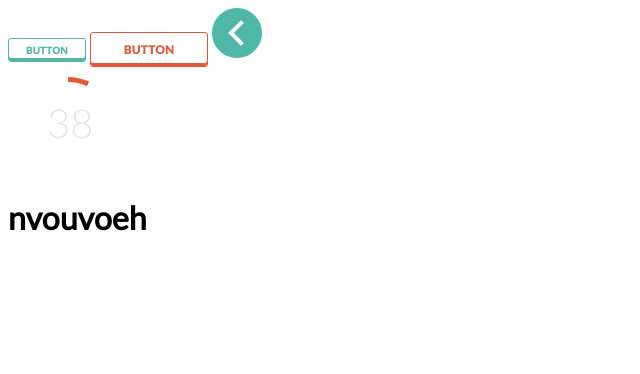
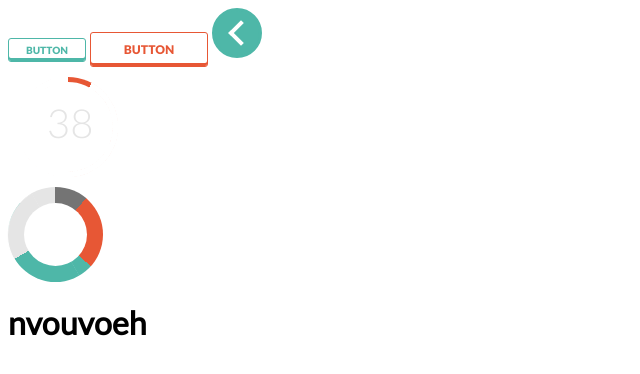
Before and after one commit to RuslanChabin/spring-bag, a website built with webpack: page src/index.pug in a window 1280 px wide. Shown: the whole page, without its empty margins (0-640 px from the left). Built offline with nearby package versions, Linux system fonts and the light colour scheme.

Commit message:
pai-chart

```diff
--- a/src/pug-templates/body.pug
+++ b/src/pug-templates/body.pug
@@ -15,5 +15,6 @@ html(lang="ru")
 				div.chart__right-part
 					div.chart__right-inner
 				span.chart__number 38
+			div.pai-chart
 		main
 			h1 nvouvoeh
--- a/src/scss/components/chart.scss
+++ b/src/scss/components/chart.scss
@@ -1,6 +1,5 @@
 @keyframes percents {
 	from {transform: rotate(0);}
-	50% {transform: rotate(50deg);}
 	to {transform: rotate(112deg);}
 }
 
@@ -72,3 +71,35 @@
 	font-size: 40px;
 	color: $grey;
 }
+
+.pai-chart{
+	width: 95px;
+	height: 95px;
+	border-radius: 50%;
+	position: relative;
+	background-image: linear-gradient(42deg, $green 50%, transparent 50%), linear-gradient(90deg, $grey 50%, transparent 50%), linear-gradient(130deg, $darkgrey 50%, transparent 50%), linear-gradient(310deg, $orange 50%, transparent 50%);
+}
+
+.pai-chart::before{
+	content: "";
+	width: 48px;
+	height: 96px;
+	position: absolute;
+	left: -1px;
+	background-image: linear-gradient($grey 50%, transparent 50%);
+	border-radius: 100% 0 0 100% / 50% 0 0 50%;
+	border-left: 1px solid white;
+	transform: rotate(-30deg);
+	transform-origin: right;
+}
+
+.pai-chart::after{
+	content: "";
+	width: 63px;
+	height: 63px;
+	border-radius: 50%;
+	background-color: white;
+	position: absolute;
+	top: 16px;
+	left: 16px;
+}
--- a/src/scss/utils/colors.scss
+++ b/src/scss/utils/colors.scss
@@ -5,3 +5,4 @@ $darkgreen: rgb(40,162,144);
 $orange: rgb(231,87,53);
 $darkorange: rgb(191,62,31);
 $grey: rgb(229,229,229);
+$darkgrey: rgb(116,116,116);
```
Also changed, not shown: dist/css/style.css, dist/index.html.
